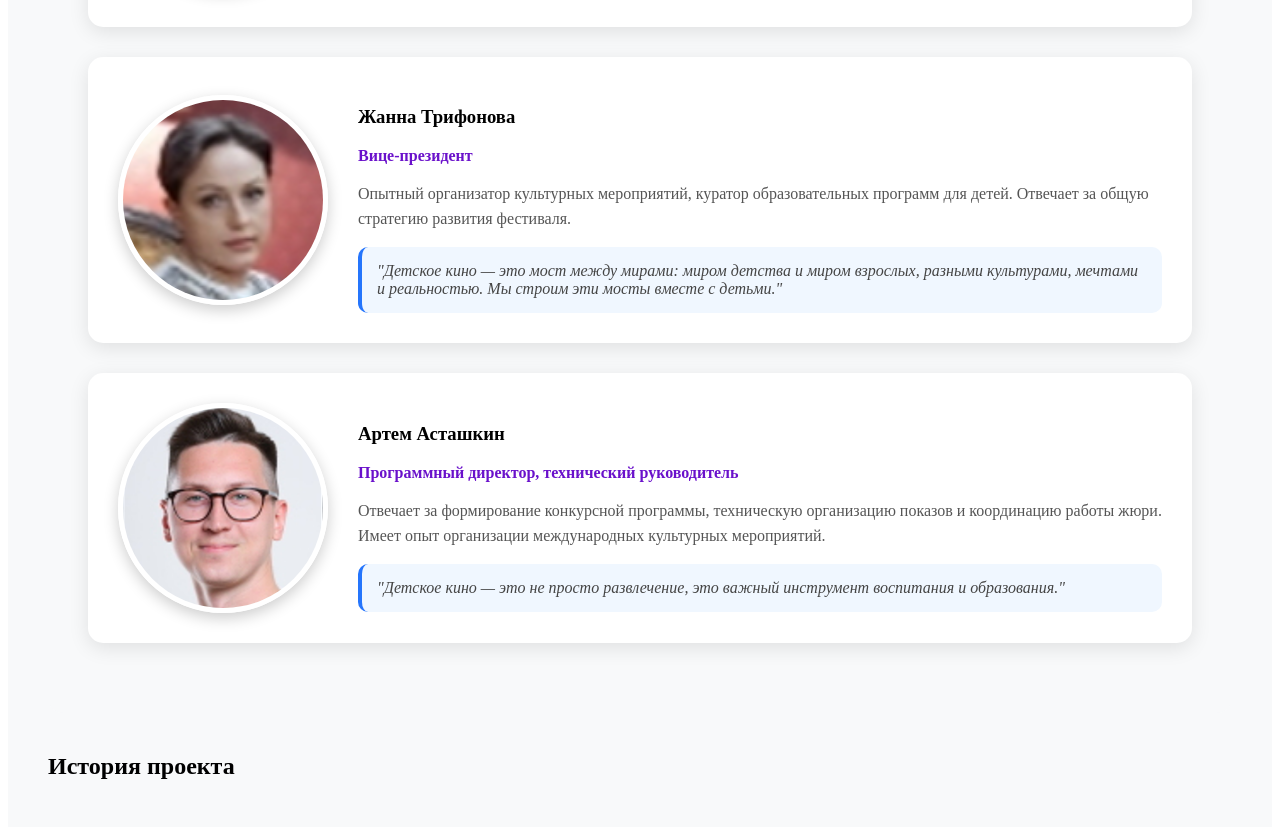
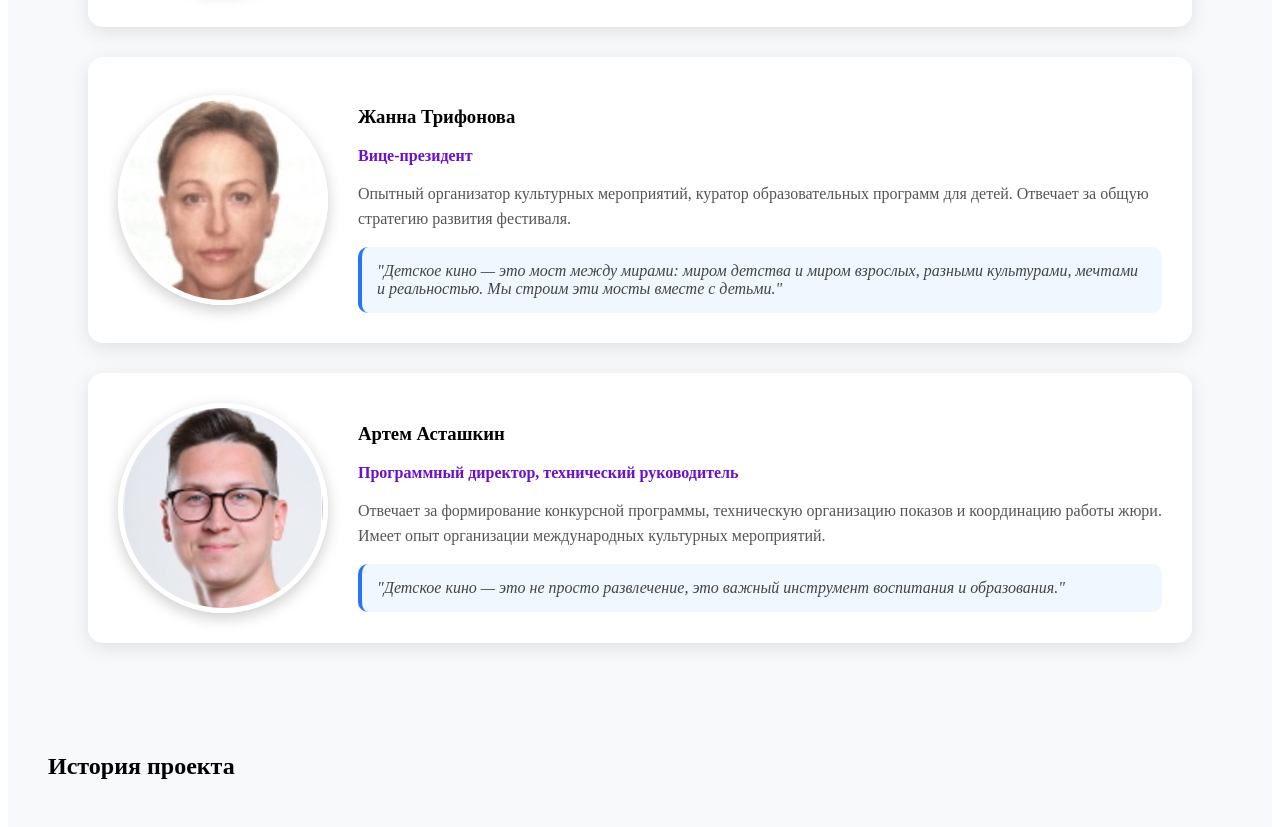
Before and after one commit to Nik28165/second-site, a plain HTML site: page about.html in a window 1280 px wide. Shown: the part 1219-2046 px from the top of the page. Drawn offline with Linux system fonts and the light colour scheme.

Commit message:
Update about.html

```diff
--- a/about.html
+++ b/about.html
@@ -258,7 +258,7 @@
     </div>
 
     <div class="founder-card">
-        <img src="images/Жанна-ts1660463932.png" alt="Жанна Трифонова" class="founder-photo">
+        <img src="images/Жанна-ts1660463932.jpg" alt="Жанна Трифонова" class="founder-photo">
         <div class="founder-info">
             <h3>Жанна Трифонова</h3>
             <p class="founder-role">Вице-президент</p>
```
